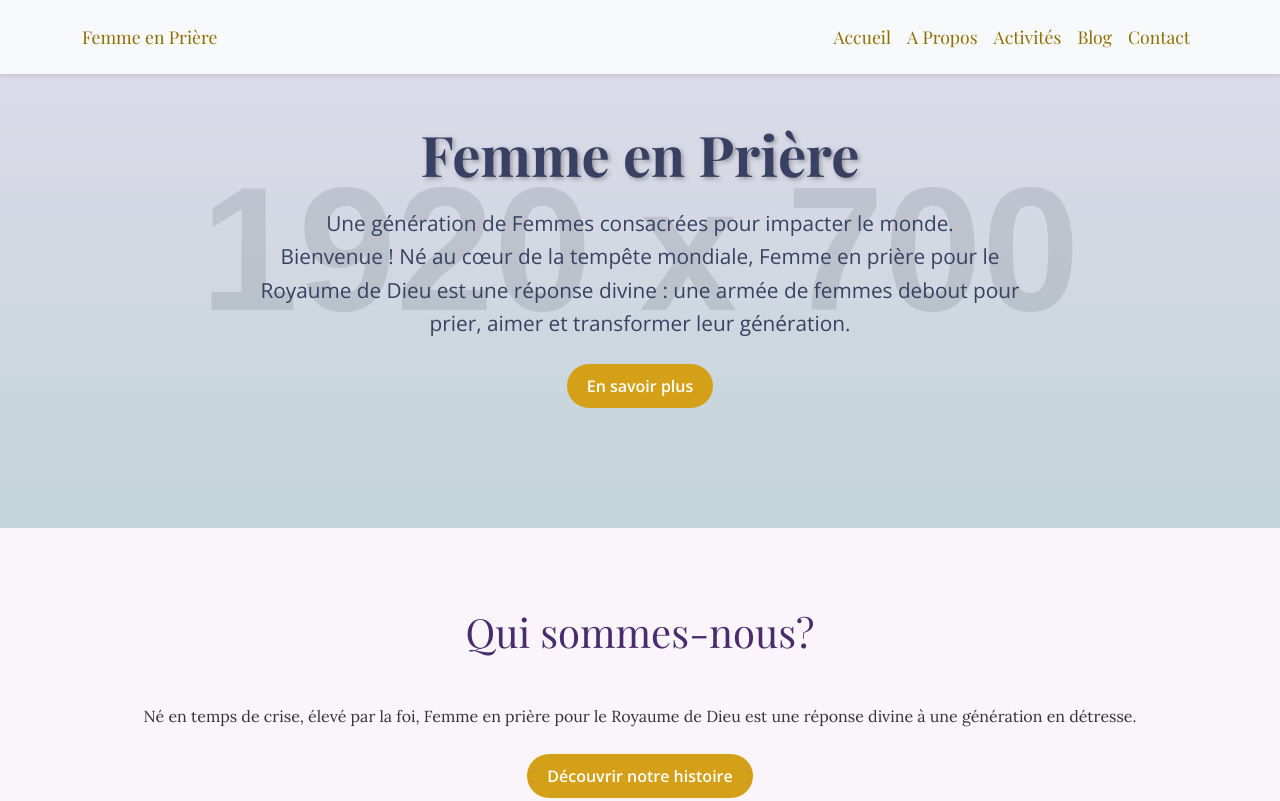
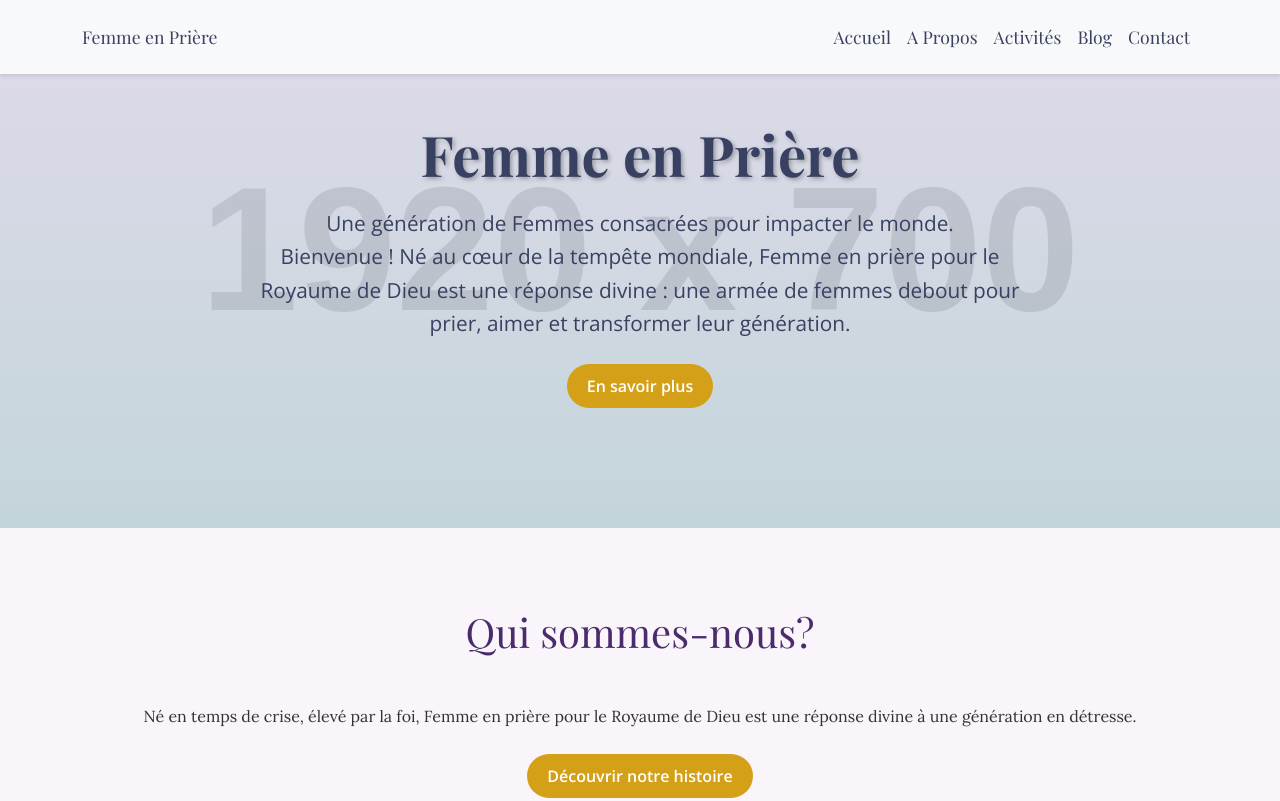
Before and after one commit to djken/femme_priere, a plain HTML site: page index.html in a window 1280 px wide. Shown: the top 801 px of the page. Drawn offline with nearby package versions, Linux system fonts and the light colour scheme; placeholder pictures from the web are drawn by us.

```diff
--- a/styles.css
+++ b/styles.css
@@ -38,7 +38,8 @@
 }
 .navbar-brand, .nav-link {
     font-family: 'Playfair Display', serif;
-    color: #8d6e00 !important;
+    /* color: #8d6e00 !important; */
+    color: #394162 !important;
     font-size: 1.1rem;
 }
 .nav-link:hover {
```
